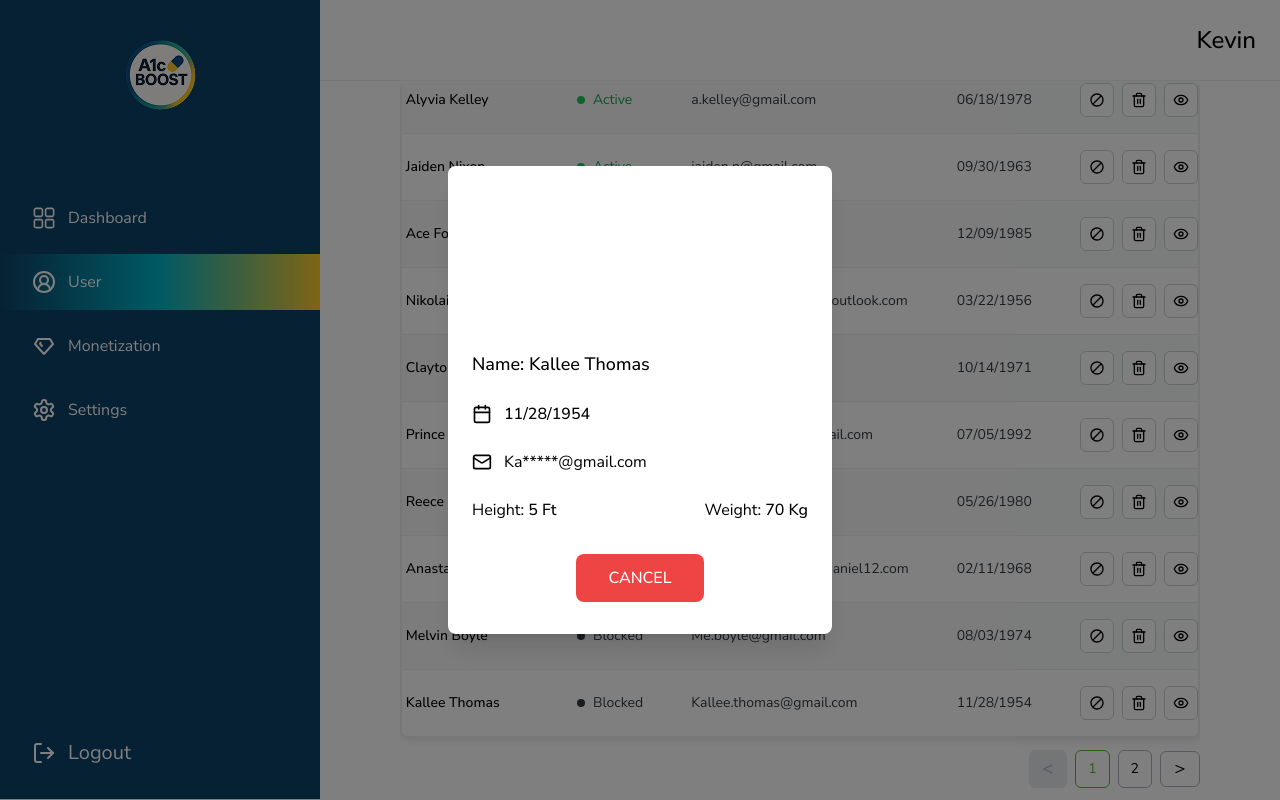
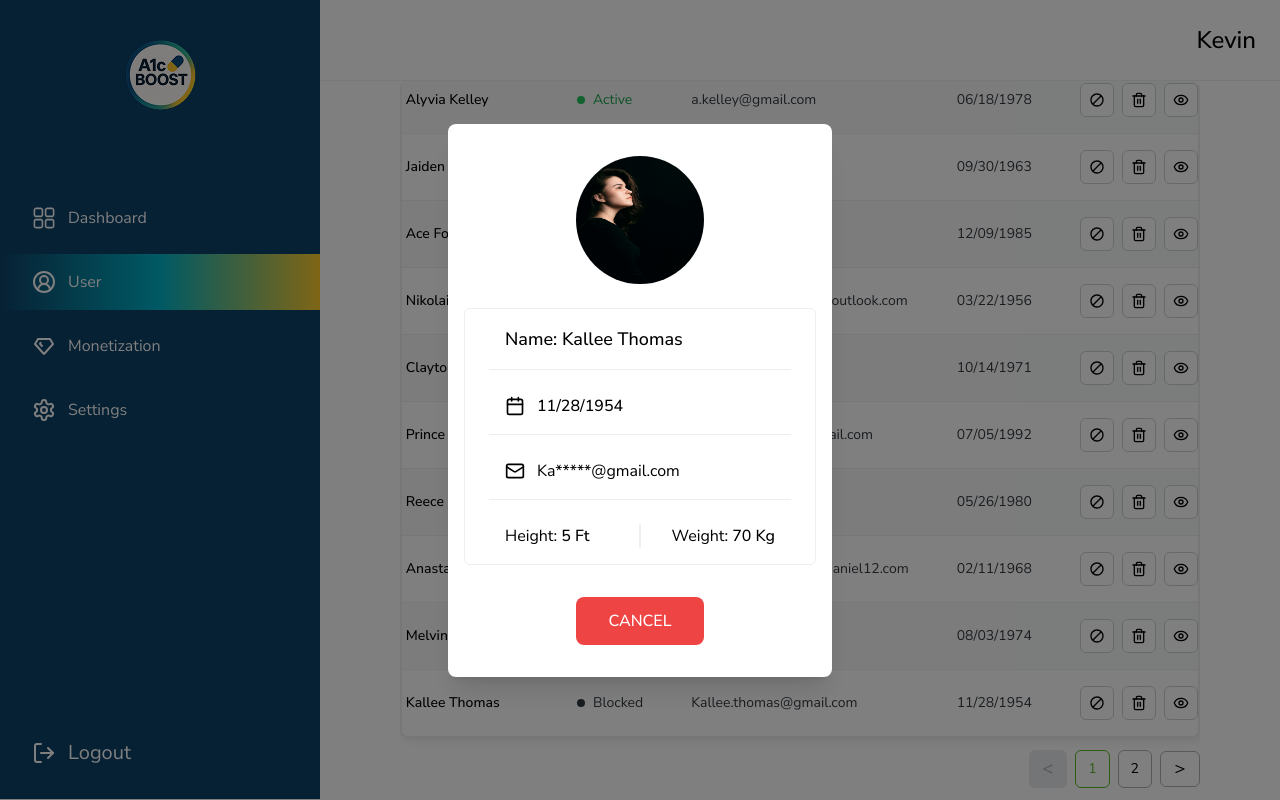
Before and after one commit to Sanjida-Khanam778/qbert-admin-dashboard, a React (Vite) app: page /clients in a window 1280 px wide. Both pictures are taken after a click on the button 1180 px from the left and 704 px from the top of the page. Shown: the part 1-801 px from the top of the page. Built offline with nearby package versions, Linux system fonts and the light colour scheme.

Commit message:
profile added

```diff
--- a/src/components/Clients/Clients.jsx
+++ b/src/components/Clients/Clients.jsx
@@ -1,8 +1,7 @@
-import React, { useState } from "react";
-import { Search, Edit2, Trash2, Eye, Blocks, BlocksIcon } from "lucide-react";
+import { useState } from "react";
+import { Search, Trash2, Eye } from "lucide-react";
 import { TbMathGreater } from "react-icons/tb";
 import { PiLessThanBold } from "react-icons/pi";
-import { GoBlocked } from "react-icons/go";
 import { MdOutlineBlock } from "react-icons/md";
 import { ProfilePopup } from "./ProfilePopup";
 
--- a/src/components/Clients/ProfilePopup.jsx
+++ b/src/components/Clients/ProfilePopup.jsx
@@ -1,13 +1,12 @@
-import React from 'react';
-import { Calendar, Mail } from 'lucide-react';
-
+import { Calendar, Mail } from "lucide-react";
+import profile from "../../assets/images/profile.jpeg";
 export const ProfilePopup = ({ user, onClose }) => {
   if (!user) return null;
 
   // Mask email function
   const maskEmail = (email) => {
-    const [username, domain] = email.split('@');
-    const maskedUsername = username.slice(0, 2) + '*'.repeat(5);
+    const [username, domain] = email.split("@");
+    const maskedUsername = username.slice(0, 2) + "*".repeat(5);
     return `${maskedUsername}@${domain}`;
   };
 
@@ -16,42 +15,48 @@
       <div className="bg-white rounded-lg shadow-xl max-w-sm w-full mx-auto">
         {/* Profile Avatar */}
         <div className="flex justify-center pt-8 pb-6">
-          <div className="w-32 h-32 bg-gray-300 rounded-full"></div>
+          <div className="w-32 h-32 bg-gray-300 rounded-full">
+            <img src={profile} className="w-full h-full rounded-full" alt="" />
+          </div>
         </div>
 
         {/* Profile Content */}
-        <div className="px-6 pb-8">
+        <div className="px-6 py-4 mx-4 rounded-md border border-gray mb-8">
           {/* Name */}
-          <div className="mb-6">
-            <p className="text-lg font-medium text-gray-900">Name: {user.name}</p>
+          <div className="mb-6 border-b border-gray pb-4 px-4">
+            <p className="text-lg font-medium text-gray-900">
+              Name: {user.name}
+            </p>
           </div>
 
           {/* Date */}
-          <div className="flex items-center mb-6">
+          <div className="flex items-center mb-6 border-b border-gray pb-4 px-4">
             <Calendar className="w-5 h-5 text-gray-600 mr-3" />
-            <span className="text-gray-900 font-medium">{user.dateOfBirth}</span>
+            <span className="text-gray-900 font-medium">
+              {user.dateOfBirth}
+            </span>
           </div>
 
           {/* Email */}
-          <div className="flex items-center mb-6">
+          <div className="flex items-center mb-6 border-b border-gray pb-4 px-4">
             <Mail className="w-5 h-5 text-gray-600 mr-3" />
             <span className="text-gray-900">{maskEmail(user.email)}</span>
           </div>
 
           {/* Height and Weight (placeholder values) */}
-          <div className="flex justify-between mb-8">
-            <div>
+          <div className="flex justify-between px-4 divide-x-2 divide-gray">
+            <div className="flex-1">
               <span className="text-gray-900">Height: </span>
               <span className="text-gray-900 font-medium">5 Ft</span>
             </div>
-            <div>
+            <div className="flex-1 text-end">
               <span className="text-gray-900">Weight: </span>
               <span className="text-gray-900 font-medium">70 Kg</span>
             </div>
           </div>
-
+        </div>
         {/* Cancel Button */}
-          <div className="flex justify-center">
+        <div className="flex justify-center mb-8">
           <button
             onClick={onClose}
             className="bg-red-500 hover:bg-red-600 text-white font-medium py-3 px-8 rounded-lg transition-colors"
@@ -61,6 +66,5 @@
         </div>
       </div>
     </div>
-    </div>
   );
 };
```
Also changed, not shown: src/assets/images/profile.jpeg (added). Lines whose indentation alone changed are shown as unchanged.
